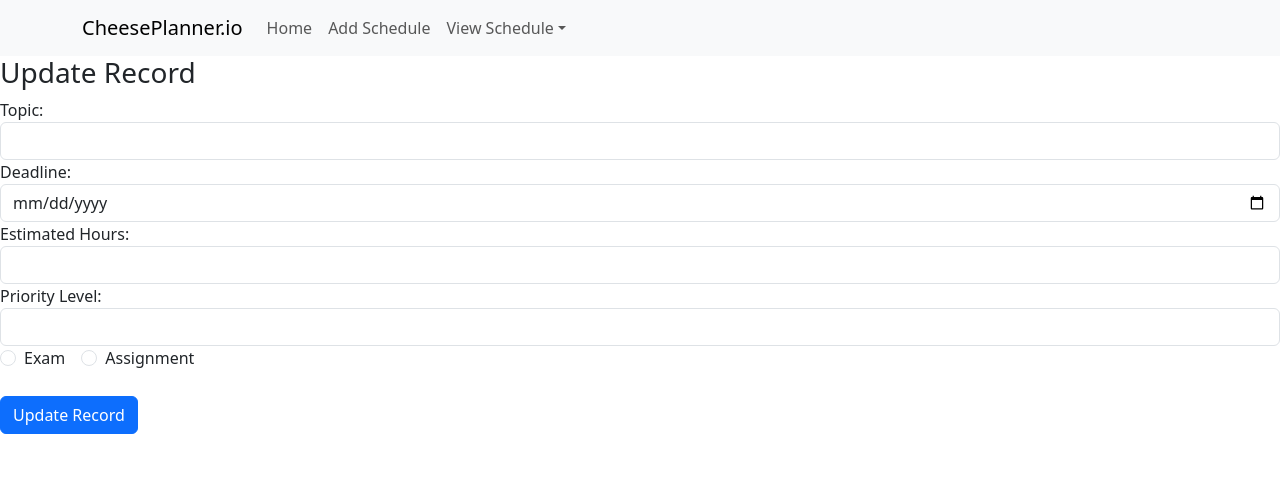
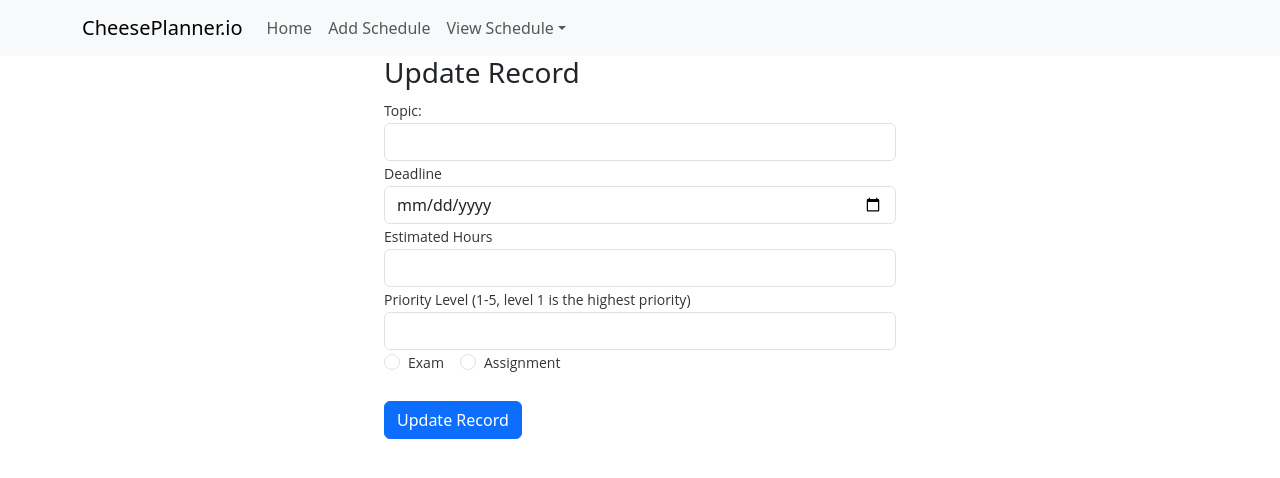
Before and after one commit to max-hubenko/CheesePlanner.io, a React (Create React App) app in the folder client/: page /edit/1 in a window 1280 px wide. Shown: the top 478 px of the page. Built offline with nearby package versions, Linux system fonts and the light colour scheme; no server answers.

Commit message:
css added plus some changes to app.js and recordList.js

```diff
--- /dev/null
+++ b/client/src/App.css
@@ -0,0 +1,33 @@
+*{
+    box-sizing: border-box;
+    margin: 0;
+    padding: 0;
+    font-size: 16px;
+    /* font-family: 'Arial', sans-serif; */
+    /* border: 1px solid red; */
+}
+
+/* all body */
+body{
+    background: white;
+    font-family: 'Montserrat';
+}
+/************** FORM ****************/
+
+.form-box{
+    font-size: 35px;
+    text-align: left;
+    margin: 100 auto;
+    height: 100%;
+    padding: 0 30% 0 30%;
+  }
+
+  .form-group {
+
+    & label {
+        color: #333333;
+        font-family: "Open Sans";
+        font-size: 14px;
+        line-height: 24px;
+    }
+}
--- a/client/src/App.js
+++ b/client/src/App.js
@@ -1,6 +1,7 @@
 import React from "react";
 // We use Route in order to define the different routes of our application
 import { Route, Routes } from "react-router-dom";
+import './App.css'
  // We import all the components we need in our app
 import Navibar from "./components/navbar";
 import RecordList from "./components/recordList";
--- a/client/src/components/create.js
+++ b/client/src/components/create.js
@@ -1,7 +1,5 @@
-import { Toast } from "bootstrap";
 import React, { useState } from "react";
 import { useNavigate } from "react-router";
-import 'react-toastify/dist/ReactToastify.css';
 export default function Create() {
     const [form, setForm] = useState({
         topic: "", deadline: "", estimated_hours: "", priority_level: "", type: "",
@@ -18,6 +16,10 @@ export default function Create() {
         e.preventDefault();
         // When a post request is sent to the create url, we'll add a new record to the database.
         const newTODO = { ...form };
+        if(newTODO.topic === "" || newTODO.deadline === "" || newTODO.estimated_hours === "" || newTODO.priority_level === "" || newTODO.type === "") {
+            window.alert("Please fill in all the fields.");
+            return;
+        }
         await fetch("http://localhost:3000/record/add", {
             method: "POST",
             headers: {
@@ -30,7 +32,7 @@ export default function Create() {
                 return;
             });
         setForm({ topic: "", deadline: "", estimated_hours: "", priority_level: "", type: "", });
-
+        navigate("/");
     }
     // This method will navigate user back to the homepage.
     function backToHome() {
@@ -38,7 +40,7 @@ export default function Create() {
     }
     // This following section will display the form that takes the input from the user.
     return (
-        <div>
+        <div className="form-box">
             <h3>Create New Schedule</h3>
             <form onSubmit={onSubmit}>
                 <div className="form-group">
@@ -64,7 +66,7 @@ export default function Create() {
                 <div className="form-group">
                     <label htmlFor="estimated-hours">Estimated Hours</label>
                     <input
-                        type="text"
+                        type="number"
                         className="form-control"
                         id="estimated-hours"
                         value={form.estimated_hours}
@@ -72,7 +74,7 @@ export default function Create() {
                     />
                 </div>
                 <div className="form-group">
-                    <label htmlFor="priority-level">Priority Level (1-5)</label>
+                    <label htmlFor="priority-level">Priority Level (1-5, level 1 is the highest priority)</label>
                     <input
                         type="number"
                         className="form-control"
--- a/client/src/components/edit.js
+++ b/client/src/components/edit.js
@@ -46,6 +46,11 @@ export default function Edit() {
             priority_level: form.priority_level,
             type: form.type,
         };
+        if(editedSchedule.topic === "" || editedSchedule.deadline === "" || editedSchedule.estimated_hours === "" || editedSchedule.priority_level === "" || editedSchedule.type === "") {
+            window.alert("Please fill in all the fields.");
+            return;
+        }
+
         // This will send a post request to update the data in the database.
         await fetch(`http://localhost:3000/update/${params.id}`, {
             method: "POST",
@@ -59,8 +64,8 @@ export default function Edit() {
     }
     // This following section will display the form that takes input from the user to update the data.
     return (
-        <div>
-            <h3>Update Record</h3>
+        <div className="form-box">
+            <h3 className="page-title">Update Record</h3>
             <form onSubmit={onSubmit}>
                 <div className="form-group">
                     <label htmlFor="topic">Topic: </label>
@@ -73,7 +78,7 @@ export default function Edit() {
                     />
                 </div>
                 <div className="form-group">
-                    <label htmlFor="deadline">Deadline: </label>
+                    <label htmlFor="deadline">Deadline </label>
                     <input
                         type="date"
                         className="form-control"
@@ -83,9 +88,9 @@ export default function Edit() {
                     />
                 </div>
                 <div className="form-group">
-                    <label htmlFor="estimated-hours">Estimated Hours: </label>
+                    <label htmlFor="estimated-hours">Estimated Hours </label>
                     <input
-                        type="text"
+                        type="number"
                         className="form-control"
                         id="estimated-hours"
                         value={form.estimated_hours}
@@ -93,7 +98,7 @@ export default function Edit() {
                     />
                 </div>
                 <div className="form-group">
-                    <label htmlFor="priority-level">Priority Level: </label>
+                    <label htmlFor="priority-level">Priority Level (1-5, level 1 is the highest priority)</label>
                     <input
                         type="number"
                         className="form-control"
--- a/client/src/components/recordList.js
+++ b/client/src/components/recordList.js
@@ -68,10 +68,10 @@ export default function RecordList() {
        <thead>
          <tr>
            <th>Topic</th>
-           <th>Type</th>
-           <th>Priority Level</th>
            <th>Due Date</th>
            <th>Estimated Hours</th>
+           <th>Priority Level</th>
+           <th>Type</th>
            <th>Action</th>
          </tr>
        </thead>
```
